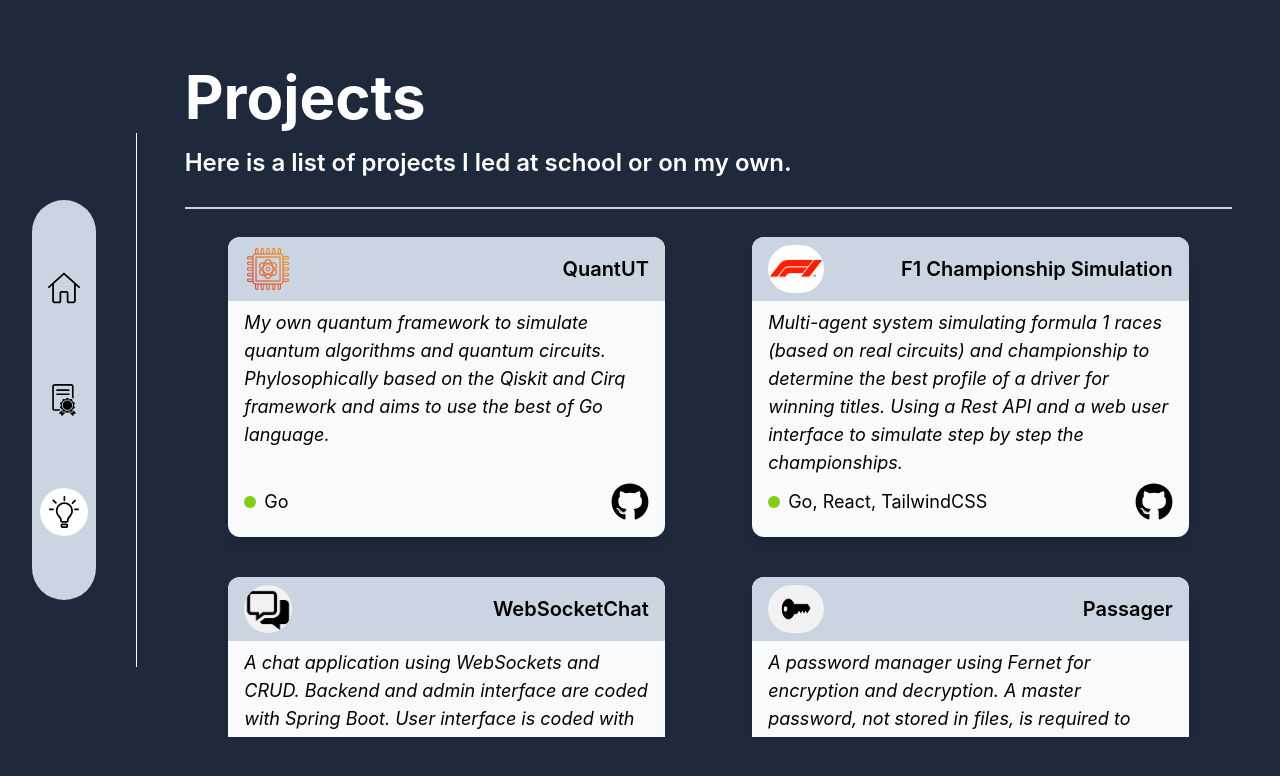
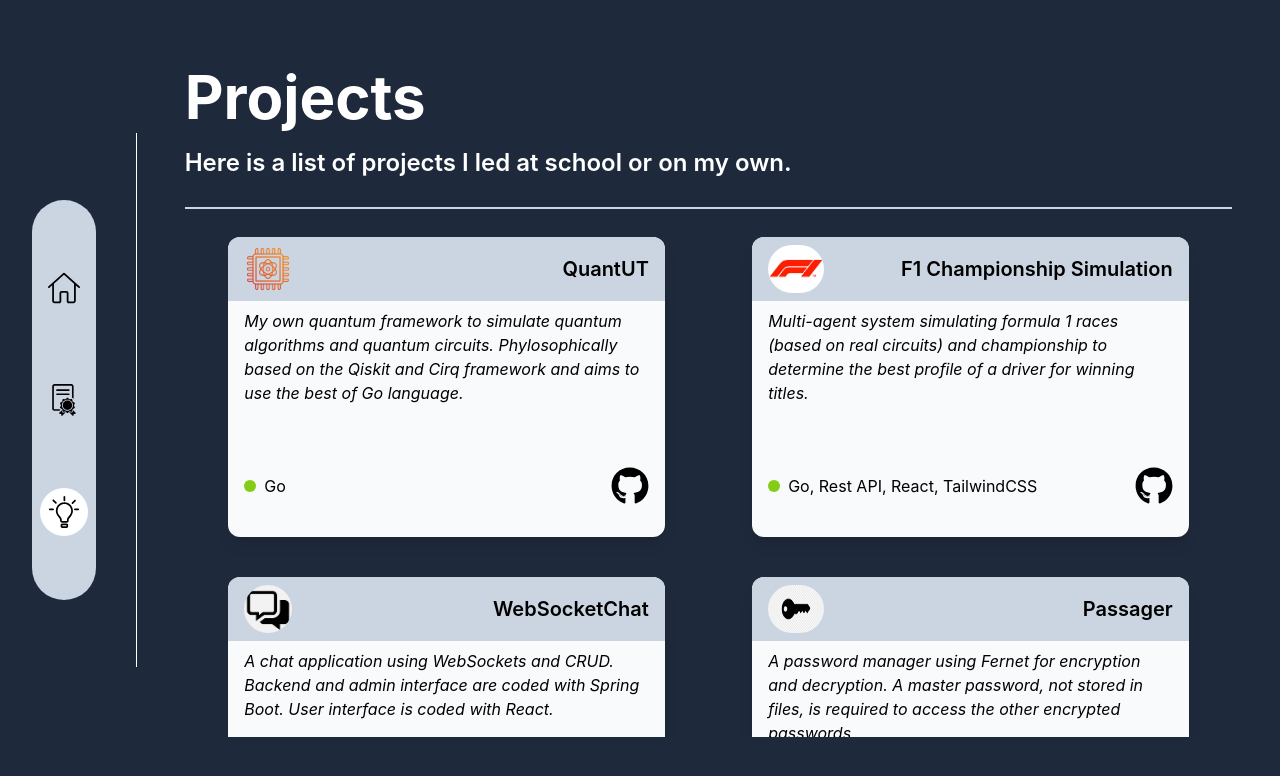
Before and after one commit to milairhu/milairhu.github.io, a React (Create React App) app: page /projects in a window 1280 px wide. Shown: the top 776 px of the page. Built offline with nearby package versions, Linux system fonts and the light colour scheme.

Commit message:
Adjust ProjectCard test size

```diff
--- a/src/components/Main/Main.tsx
+++ b/src/components/Main/Main.tsx
@@ -16,7 +16,7 @@ const MainPage: React.FC<MainPageProps> = ({tab}) => {
 
     useEffect(() => {
         const handleResize = () => {
-            setIsVertical(window.innerWidth >=400);
+            setIsVertical(window.innerWidth >=800);
         };
 
         window.addEventListener('resize', handleResize);
--- a/src/components/Projects/ProjectCard.tsx
+++ b/src/components/Projects/ProjectCard.tsx
@@ -26,20 +26,20 @@ const ProjectCard : React.FC<ProjectCardProps> = ({title, description, link, ima
       };
   }, []);
     return (
-      <div className='h-full w-full bg-slate-50 rounded-xl shadow-lg flex flex-col justify-between pb-4'>
+      <div className='h-full w-full bg-slate-50 rounded-xl shadow-lg flex flex-col justify-between pb-4 space-y-1'>
         <div className='flex flex-col h-3/4 w-full'>
           <div className='flex justify-between space-x-2 h-fit w-full items-center bg-slate-300 px-4 py-2 rounded-t-xl'>
             <img src={image} alt='project' className='rounded-full max-w-14 h-8 md:h-12'/>
-            <div className='text-end text-black font-semibold text-sm md:text-xl md:text-2xl text-wrap'>
+            <div className='text-end text-black font-semibold text-sm md:text-xl text-wrap'>
               {title}
             </div>
           </div>
-            <div className='h-full text-black font-normal text-xs md:text-lg px-4 py-2 italic'>
+            <div className='h-full text-black font-normal text-xs md:text-base px-4 py-2 italic'>
               <p>{description}</p>
             </div>
         </div>
-        <div className='flex items-center justify-between px-4'>
-          <div className='flex items-center w-10/12 text-black justify-start text-wrap text-xs md:text-lg'>
+        <div className='flex items-center justify-between px-4 h-1/4'>
+          <div className='flex items-center w-10/12 text-black justify-start text-wrap text-xs md:text-base'>
             <div className='w-2 h-2 md:w-3 md:h-3 mr-2 bg-lime-500 rounded-full min-w-2' />
             <span>{technos.join(', ')}</span>
           </div>
--- a/src/components/Projects/ProjectsPage.tsx
+++ b/src/components/Projects/ProjectsPage.tsx
@@ -21,10 +21,10 @@ const ProjectsPage = () => {
     },
     {
       title: 'F1 Championship Simulation',
-      description: 'Multi-agent system simulating formula 1 races (based on real circuits) and championship to determine the best profile of a driver for winning titles. Using a Rest API and a web user interface to simulate step by step the championships.',
+      description: 'Multi-agent system simulating formula 1 races (based on real circuits) and championship to determine the best profile of a driver for winning titles.',
       link: 'https://github.com/milairhu/Formula1-championship-sim',
       image: f1Image,
-      technos: ['Go', 'React', 'TailwindCSS']
+      technos: ['Go', 'Rest API', 'React', 'TailwindCSS']
     },
     {
       title: 'WebSocketChat',
```
